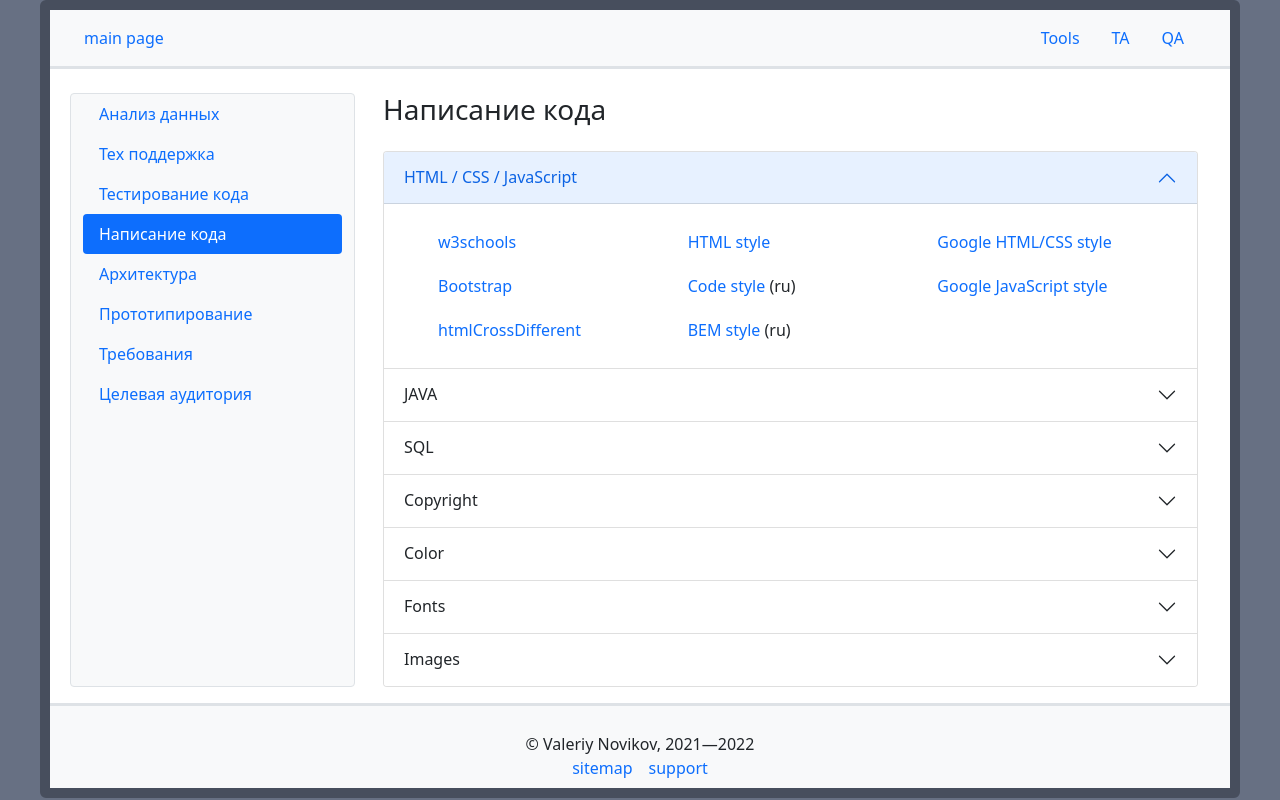
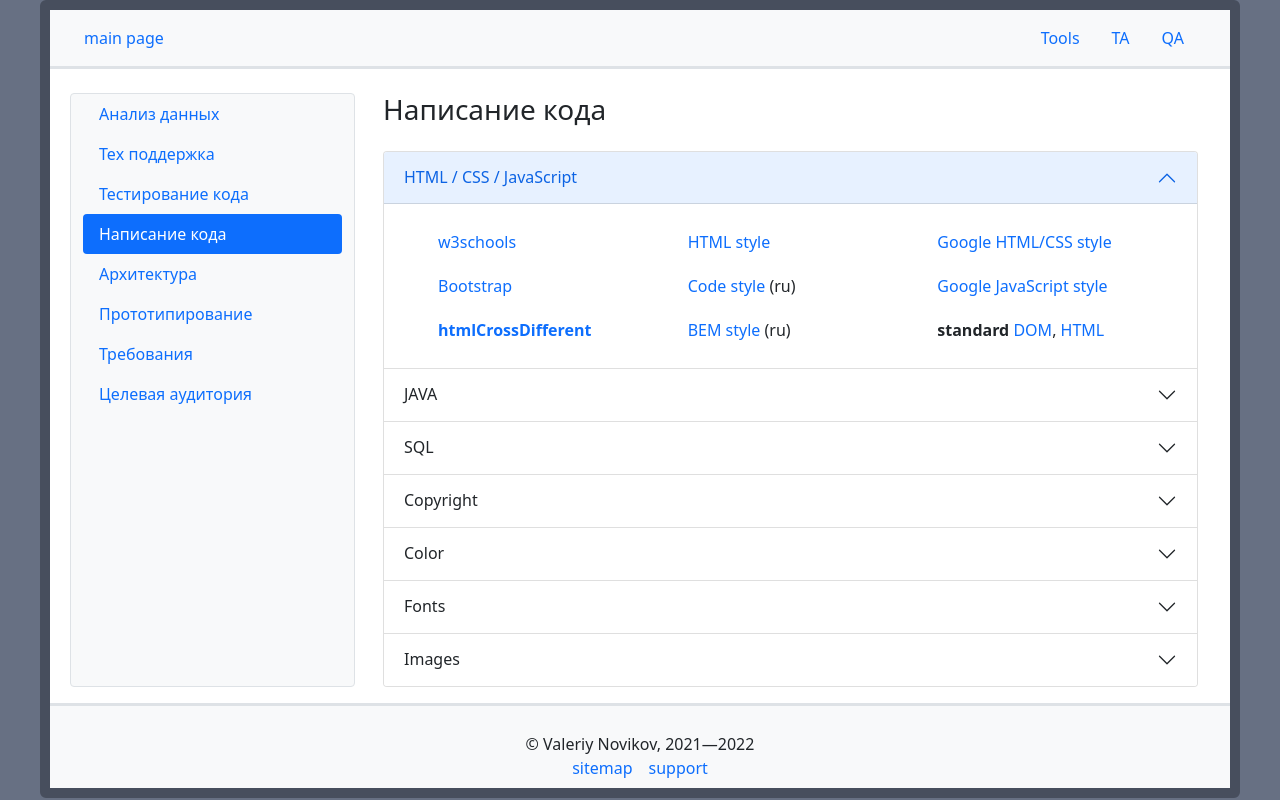
Before and after one commit to page404info/dictionary, a plain HTML site: page main/level-3-code-writing.html in a window 1280 px wide. Drawn offline with nearby package versions, Linux system fonts and the light colour scheme.

Commit message:
feat: code-writing >> update info

```diff
--- a/main/level-3-code-writing.html
+++ b/main/level-3-code-writing.html
@@ -118,7 +118,7 @@
                               rel="noopener noreferrer">Bootstrap</a>
                           </p>
                           <p>
-                            <a href="level-3-code-writing-cross.html" target="_blank">htmlCrossDifferent</a>
+                            <a href="level-3-code-writing-cross.html" target="_blank"><b>htmlCrossDifferent</b></a>
                           </p>
                         </div>
                         <div class="col-xl-4 col-lg-6 col-sm-7">
@@ -145,7 +145,11 @@
                             <a href="https://google.github.io/styleguide/jsguide.html" target="_blank"
                               rel="noopener noreferrer">Google JavaScript style</a>
                           </p>
-
+                          <p>
+                            <b>standard</b>
+                            <a href="https://dom.spec.whatwg.org/" target="_blank" rel="noopener noreferrer">DOM</a>,
+                            <a href="https://html.spec.whatwg.org/" target="_blank" rel="noopener noreferrer">HTML</a>
+                          </p>
                         </div>
                       </div>
                     </div>
```
